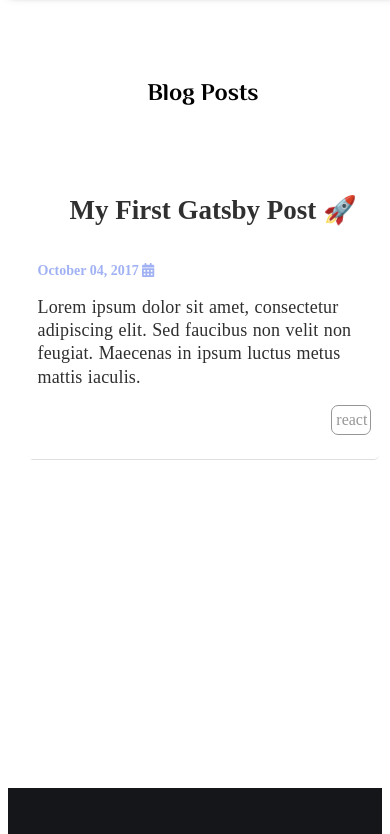
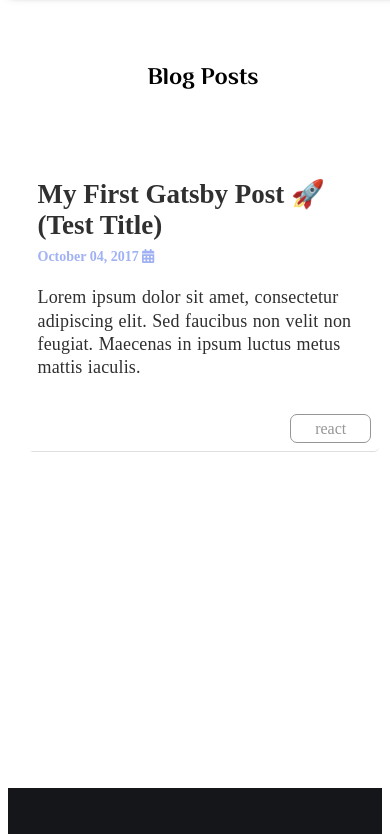
Before and after one commit to nai-young/portfolio-react, a Gatsby site: page /blog in a window 390 px wide. Shown: the part 64-898 px from the top of the page. Built offline with nearby package versions, Linux system fonts and the light colour scheme; Gatsby itself is replaced by a stand-in of ours.

Commit message:
responsive query blog container

```diff
--- a/content/07-12-2017-hello-world/index.md
+++ b/content/07-12-2017-hello-world/index.md
@@ -1,7 +1,7 @@
 ---
 path: "/blog/hello-world"
 date: 2017-10-04T17:12:33.962Z
-title: "My First Gatsby Post 🚀"
+title: "My First Gatsby Post 🚀 (Test Title)"
 desc: "Lorem ipsum dolor sit amet, consectetur adipiscing elit. Sed faucibus non velit non feugiat. Maecenas in ipsum luctus metus mattis iaculis."
 tags: ['react']
 ---
--- a/src/pages/blog.js
+++ b/src/pages/blog.js
@@ -47,15 +47,15 @@ export default function Index({ data }) {
                   <h1>
                       <Link to={post.frontmatter.path} className="post-title">{post.frontmatter.title}</Link>
                   </h1>
-                  <h4>{post.frontmatter.date} <FontAwesomeIcon icon={faCalendarAlt}/> </h4>
+                  <h4>{post.frontmatter.date} <FontAwesomeIcon icon={faCalendarAlt}/></h4>
                   <p>{post.frontmatter.desc}</p>
-                  <ul>
+                  {<ul>
                     {post.frontmatter.tags.map(tag => {
                       return (
                         <li><a href={`/${tag}`}>{tag}</a></li>
                       )
                     })}
-                  </ul>
+                  </ul>}
                 </div>
             )
             })}
--- a/src/styles/blog.css
+++ b/src/styles/blog.css
@@ -109,7 +109,7 @@
 .post {
     display: block;
     /* border-bottom: 1px dotted rgb(151, 149, 149); */
-    padding: 2.2% 2%  2.2% 0;
+    padding: 2.2% 2%;
     box-sizing: border-box;
     border-left: 3px solid transparent;
     border-bottom: 1px solid #DEDEDE;
@@ -120,27 +120,31 @@
     box-shadow: 0 0 4px 0 rgba(0,0,0,.08),0 2px 4px 0 rgba(0,0,0,.12);
     border-left: 3px solid rgb(160, 177, 244);
 }
-
-/* POST DATE */
+.post-title {
+    text-decoration: none;
+    color: rgb(48, 48, 48);
+    font-weight: 600;
+    font-size: 27px;
+    max-width: 70%;
+    float: left;
+}
 .post > h4 {
     color: rgb(160, 177, 244);
-    margin: 3px 0;
+    margin: 5px 0;
     font-size: 14px;
-    width: 20%;
+    width: 150px;
     text-align: right;
-    float: left;
+    float: right;
+
 }
 .post > p {
     clear: both;
     font-size: 18px;
-    margin-top: 3em;
+    padding: 1rem 0;
     word-spacing: 0.04em;
     letter-spacing: 0.009em;
     line-height: 1.3;
     color: rgb(48, 47, 47);
-    margin-left: 2rem;
-    margin-bottom: 1rem;
-
 }
 .post li {
     list-style: none;
@@ -148,21 +152,15 @@
     padding: .3rem;
     border-radius: 7px;
     text-align: center;
-    width: 10%;
+    width: 70px;
     float: right;
 }
 .post li a {
     text-decoration: none;
     color: #969696;
 }
-.post-title {
-    text-decoration: none;
-    color: rgb(48, 48, 48);
-    font-weight: 600;
-    font-size: 27px;
-    width: 80%;
-    padding-left: 2rem;
-    float: left;
+.post ul {
+    padding: 0;
 }
 .visually-hidden {
     clip: rect(0 0 0 0);
@@ -174,7 +172,6 @@
     width: 1px;
 }
 
-
 /* RESPONSIVE */
 @media (max-width: 1000px) {
     .posts-cont {
@@ -183,16 +180,26 @@
 }
 @media (max-width: 800px) {
 
+    .header-blog h1 {
+        text-align: center;
+        margin: 0 auto;
+    }
+    .post-title {
+        min-width: 100%;
+    }
+    .post h4 {
+        width: 100%;
+        text-align: left;
+        margin-top: .5rem;
+    }
     /* BURGUER MENU */
-
-
     .header-blog .burger-label {
         margin: 0;
         width: 50px;
         height: 50px;
         position: absolute;
         top: 5px;
-        right: 5px;
+        left: 5px;
         font-size: 35px;
         background-color: rgb(160, 177, 244);
         border-radius: 50%;
@@ -222,12 +229,12 @@
         flex-direction: column;
         justify-content: space-around;
         opacity: 0.97;
-        padding: 0 0 3rem 0;
+        padding: 0;
         position: absolute;
         top: 60px;
         right: 0;
         width: 100%;
-        height: 100vh;
+        height: 50vh;
         background-color: rgb(203, 202, 202);
     }
 
@@ -248,24 +255,4 @@
     /* END BURGUER MENU */
 }
 @media all and (max-width: 830px) {
-    .posts-cont {
-
-        margin-top: 1rem;
-    }
-    .post-title {
-        width: 100%;
-    }
-    .post {
-        padding: 2.2% 2%;
-        display: flex;
-        flex-direction: column;
-    }
-    .post > h4 {
-        margin: 1rem 0;
-        width: 100%;
-        text-align: left;
-    }
-    .post > p {
-        margin: 0;
-    }
 }
--- a/src/templates/blog-post.js
+++ b/src/templates/blog-post.js
@@ -25,7 +25,7 @@ export default function Template({ data }) {
     <>
       <HeaderBlog/>
       <div className="blog-post-container">
-        <Helmet title={`Your Blog Name - ${post.frontmatter.title}`} />
+        <Helmet title={`${post.frontmatter.title} | NAICHE L. YOUNG`} />
         <div className="blog-post">
           <h1>{post.frontmatter.title}</h1>
           <div className="sub-heading">
@@ -39,10 +39,10 @@ export default function Template({ data }) {
             dangerouslySetInnerHTML={{ __html: post.html }}
           />
         </div>
+      </div>
         <div className="footer-post">
         <DiscussionEmbed className='comments' shortname={disqusShortName} config={disqusConfig}/>
         </div>
-      </div>
       <footer>
         <Footer/>
       </footer>
```
Also changed, not shown: src/styles/blog-post.css (+10 -9 lines).
